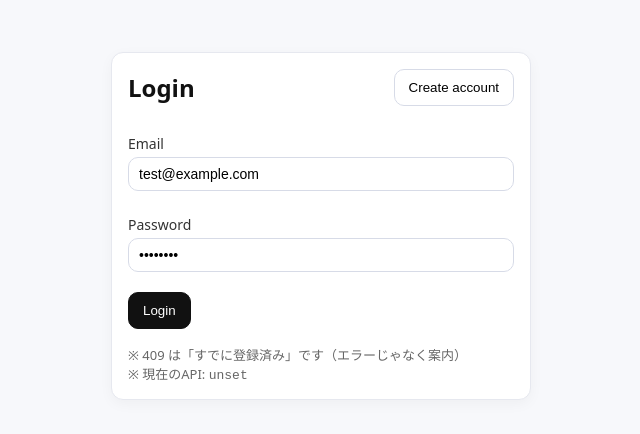
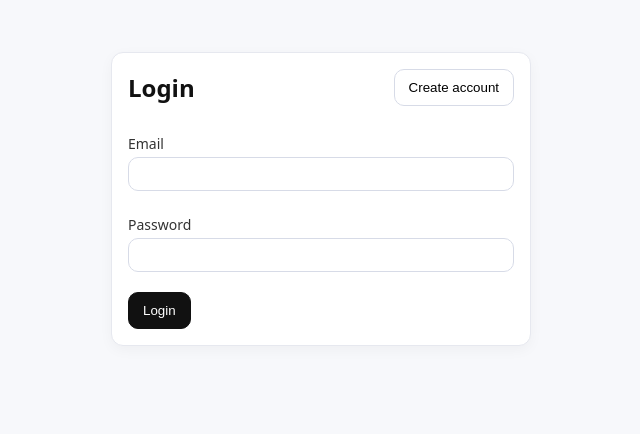
Before and after one commit to masahirotabata/life-rabbit, a React (Vite) app in the folder frontend/: page /login in a window 1280 px wide. Shown: the top 434 px of the page, without its empty margins (319-959 px from the left). Built offline with nearby package versions, Linux system fonts and the light colour scheme; no server answers.

Commit message:
Clear default login credentials and error messages
Removed default email and password values, and deleted unnecessary error messages.

```diff
--- a/frontend/src/pages/LoginPage.tsx
+++ b/frontend/src/pages/LoginPage.tsx
@@ -76,8 +76,8 @@ export default function LoginPage() {
   const from = loc.state?.from ?? "/goals";
 
   const [mode, setMode] = useState<"login" | "register">("login");
-  const [email, setEmail] = useState("test@example.com");
-  const [password, setPassword] = useState("pass1234");
+  const [email, setEmail] = useState("");
+  const [password, setPassword] = useState("");
   const [error, setError] = useState<string | null>(null);
   const [busy, setBusy] = useState(false);
 
@@ -176,12 +176,6 @@ export default function LoginPage() {
           </div>
 
           {error && <div className="error">{error}</div>}
-
-          <div className="small" style={{ marginTop: 4 }}>
-            ※ 409 は「すでに登録済み」です（エラーじゃなく案内）
-            <br />
-            ※ 現在のAPI: <code>{API_BASE}</code>
-          </div>
         </div>
       </div>
     </div>
```
